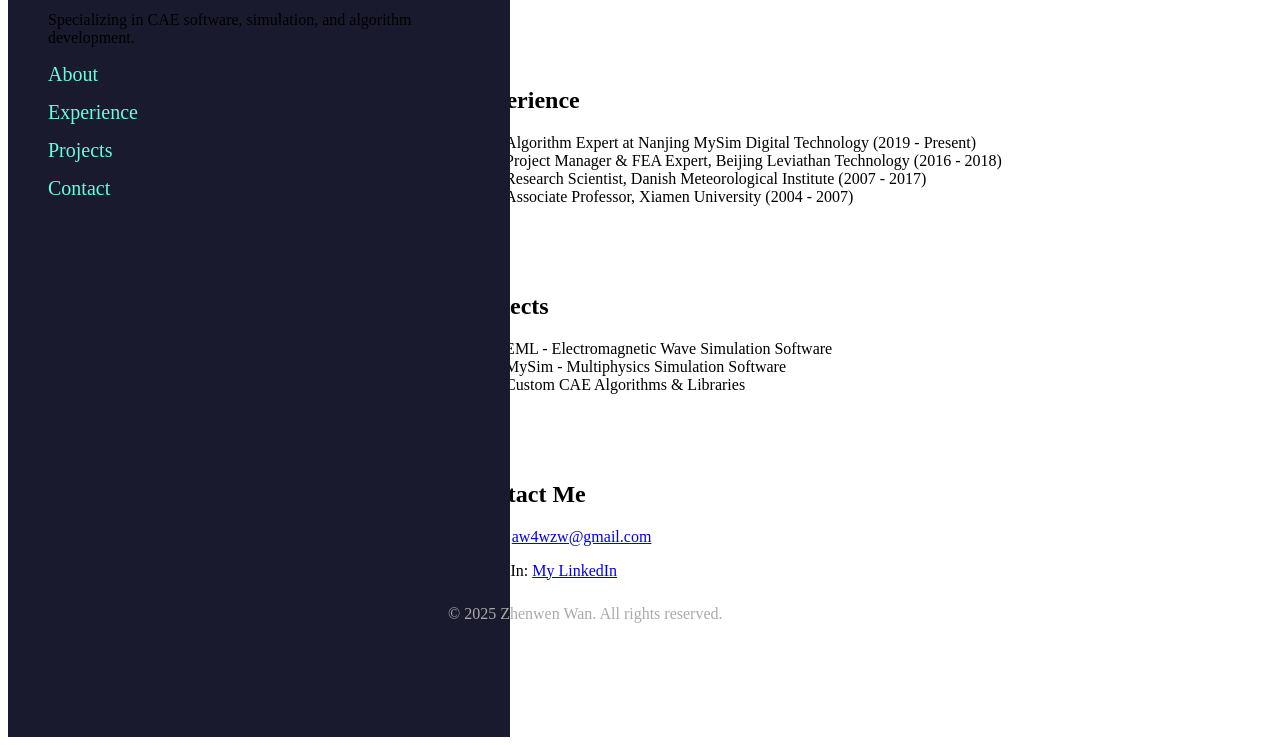
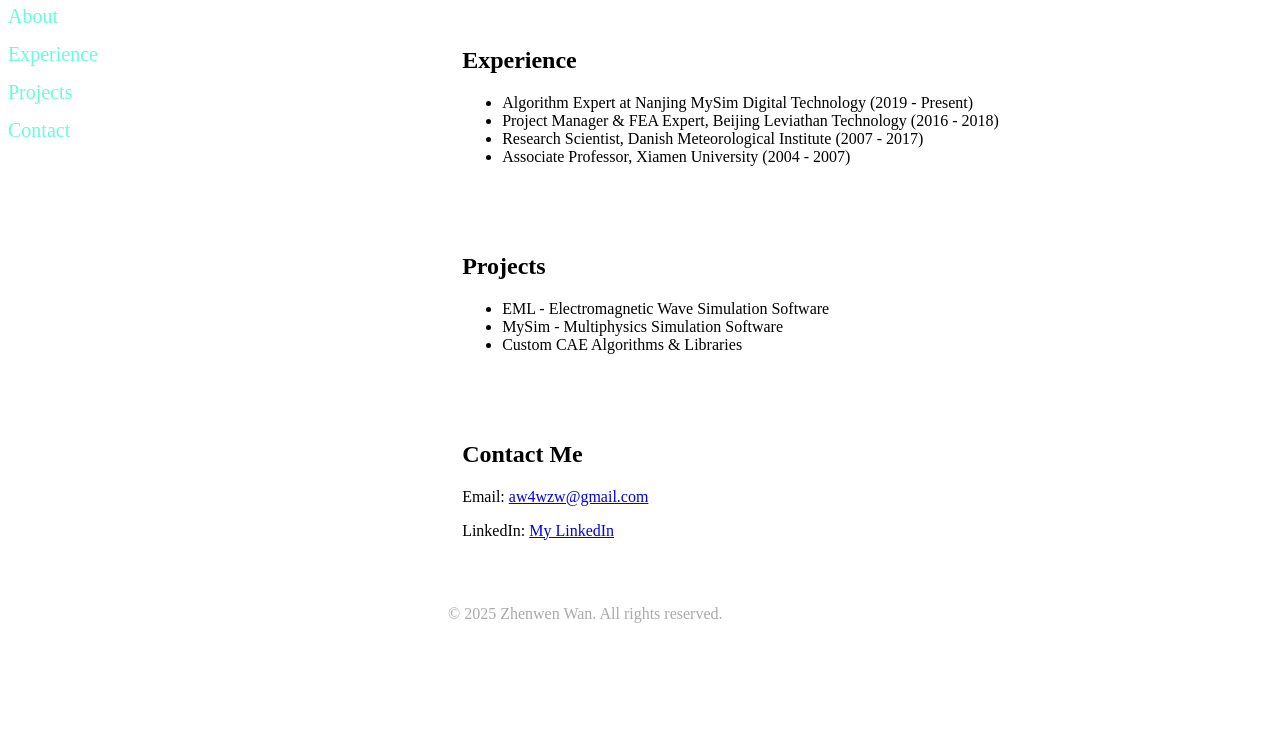
Before and after one commit to ZhenwenWan/Pages, a plain HTML site: page index.html in a window 1280 px wide. Shown: the part 151-896 px from the top of the page. After the commit the page ends 800 px from the top, so only its background shows below. Drawn offline with Linux system fonts and the light colour scheme.

Commit message:
Update index.html

```diff
--- a/index.html
+++ b/index.html
@@ -8,8 +8,8 @@
 </head>
 <body>
     <div class="container">
-        <!-- Static Left Section -->
-        <aside class="sidebar">
+        <!-- Left Static Section (No Sidebar) -->
+        <aside class="left-panel">
             <h1 class="fade-in">Zhenwen Wan</h1>
             <h2 class="fade-in">Researcher turned IT Developer</h2>
             <p class="fade-in">Specializing in CAE software, simulation, and algorithm development.</p>
@@ -21,10 +21,13 @@
                     <li><a href="#contact">Contact</a></li>
                 </ul>
             </nav>
+            <footer>
+                <p>&copy; 2025 Zhenwen Wan. All rights reserved.</p>
+            </footer>
         </aside>
 
         <!-- Scrollable Right Section -->
-        <main class="content">
+        <main class="right-content">
             <section id="about" class="section">
                 <h2>About Me</h2>
                 <p>I am a self-employed algorithm expert specializing in CAE software development since 2017. I have developed software like EML and MySim and have extensive experience in simulation technology.</p>
@@ -56,9 +59,5 @@
             </section>
         </main>
     </div>
-
-    <footer>
-        <p>&copy; 2025 Zhenwen Wan. All rights reserved.</p>
-    </footer>
 </body>
 </html>
```
